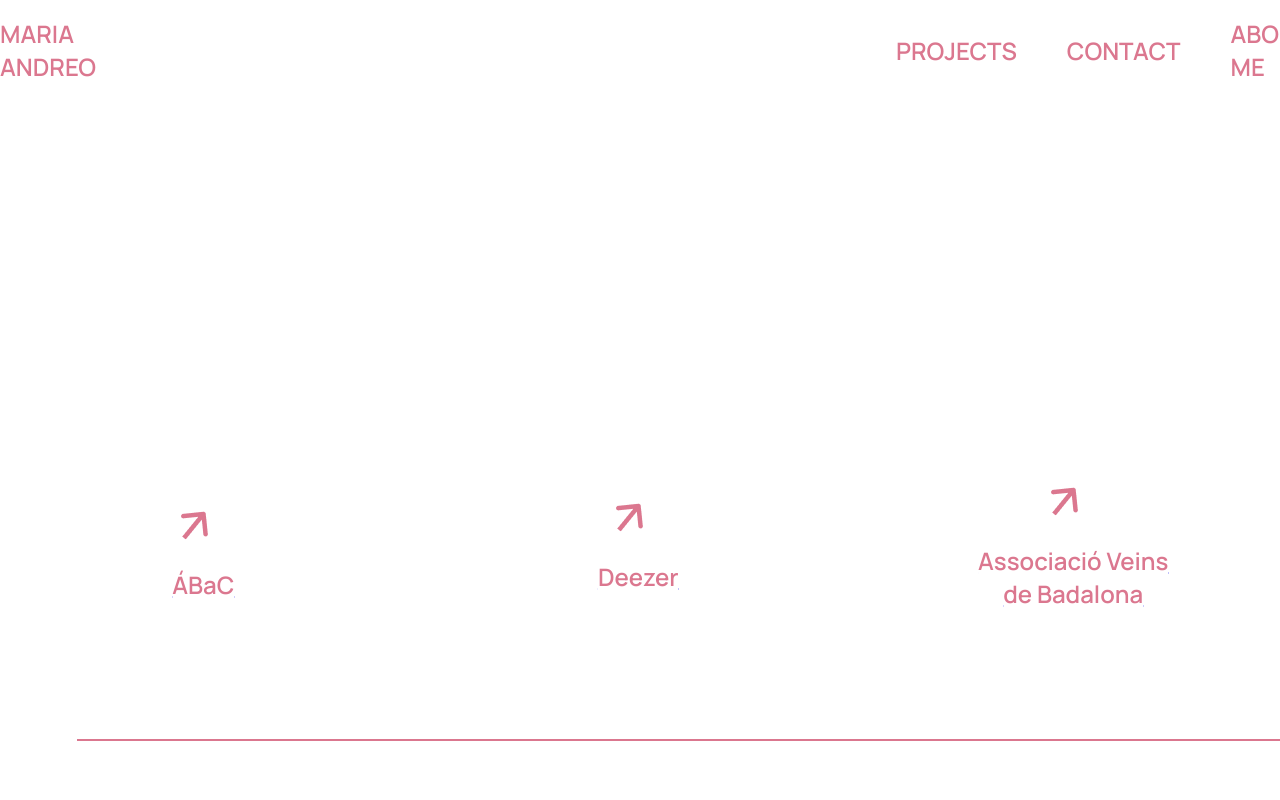
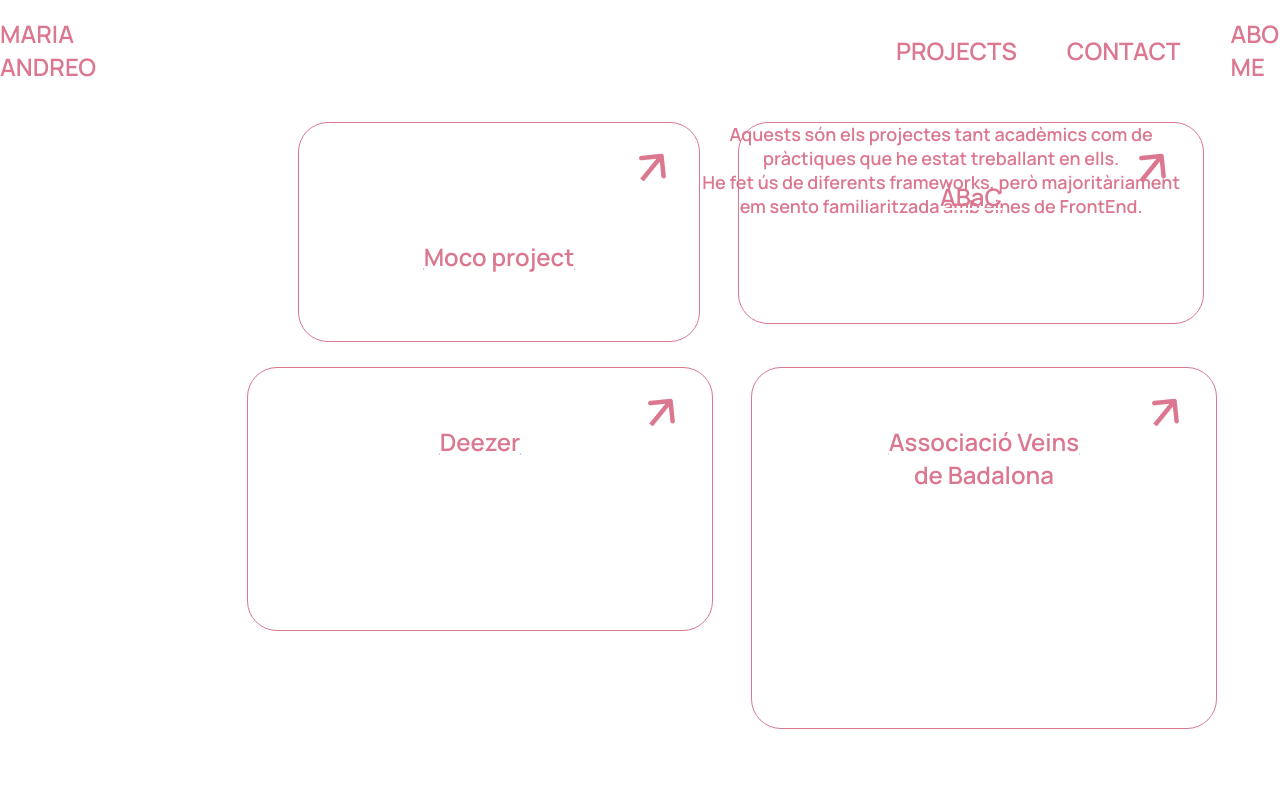
Before and after one commit to mariamarM/portfolio.-version1, a React (Vite) app: page /projects in a window 1280 px wide. Shown: the top 800 px of the page. Built offline with nearby package versions, Linux system fonts and the light colour scheme.

Commit message:
Add files via upload

```diff
--- a/src/styles/projects.module.css
+++ b/src/styles/projects.module.css
@@ -7,7 +7,7 @@
     gap: 500px;
     justify-content: center;
     position: relative;
-    margin: 50px auto;
+    margin: -70px auto;
 }
 
 .footbar {
@@ -15,7 +15,7 @@
     height: 2px;
     background: #DB778F;
     position: absolute;
-    margin-top: 50px;
+    margin-top: 30px;
 }
 
 .titlefooter {
@@ -28,19 +28,24 @@
 }
 
 .cosasProj {
+    display: flex;
+    width: 1026px;
+    flex-direction: row;
+    padding: 52px 30px;
+    align-items: flex-start;
+    align-content: flex-start;
+    gap: 25px 38px;
+    flex-wrap: wrap;
+    justify-content: center;
+    margin:70px 200px;
+}
+
+.flecha {
     position: relative;
-    display: flex;
-    flex-direction: row;
-    align-items: center;
-    justify-content: center;
-    gap: 150px;
-    margin-top: 150px;
+    top: 30px;
+    left: 400px;
 }
-.flecha{
-    position:relative;
-    top: 0px;
-    left: 120px;
-}
+
 .textProj {
     color: #DB778F;
     font-family: 'Manrope', sans-serif;
@@ -53,20 +58,53 @@
     text-align: center;
 }
 
-.proj {
-    display: inline-flex;
-    height: auto;
-    padding: 37px 42px 228px 46px;
-    justify-content: flex-end;
+.projMoco {
+    display: flex;
+    height: 98px;
+    width: 200px;
+    padding: 60px 100px;
+    justify-content: flex-start;
     align-items: flex-start;
-    flex-direction: row;
-    gap: 206px;
+    border-radius: 30px;
+    border: 1px solid #DB778F;
+    background: #FFF;
+}
+
+.projMoco .flecha{
+    position:relative;
+    top: -30px;
+    left: 240px;
+}
+.projAbac {
+    width: 464px;
+    height: 200px;
     flex-shrink: 0;
     border-radius: 30px;
     border: 1px solid #DB778F;
     background: #FFF;
 }
 
+.projDeezer {
+    width: 464px;
+    height: 262px;
+    flex-shrink: 0;
+    border-radius: 30px;
+    border: 1px solid #DB778F;
+    background: #FFF;
+}
+
+.projBada {
+    width: 464px;
+    height: 360px;
+    flex-shrink: 0;
+    border-radius: 30px;
+    border: 1px solid #DB778F;
+    background: #FFF;
+}
+.descProj{
+    position:absolute;
+    right: 100px;
+}
 /*PROJECT INDIVIDUAL*/
 .descProj {
     color: #DB778F;
@@ -78,3 +116,31 @@
     text-align: center;
 
 }
+.linkContainer {
+  position: relative;
+  width: 100%;
+  height: 100%;
+  display: block;
+}
+
+.bgImage {
+  position: absolute;
+  top: 0;
+  left: 0;
+  width: 100%;
+  height: 100%;
+  object-fit: cover;
+  z-index: 0;
+  border-radius: 30px;
+  pointer-events: none;
+}
+
+.projMoco, .projAbac, .projDeezer, .projBada {
+  position: relative;
+  overflow: hidden;
+}
+
+.textProj, .flecha {
+  position: relative;
+  z-index: 1;
+}
```
